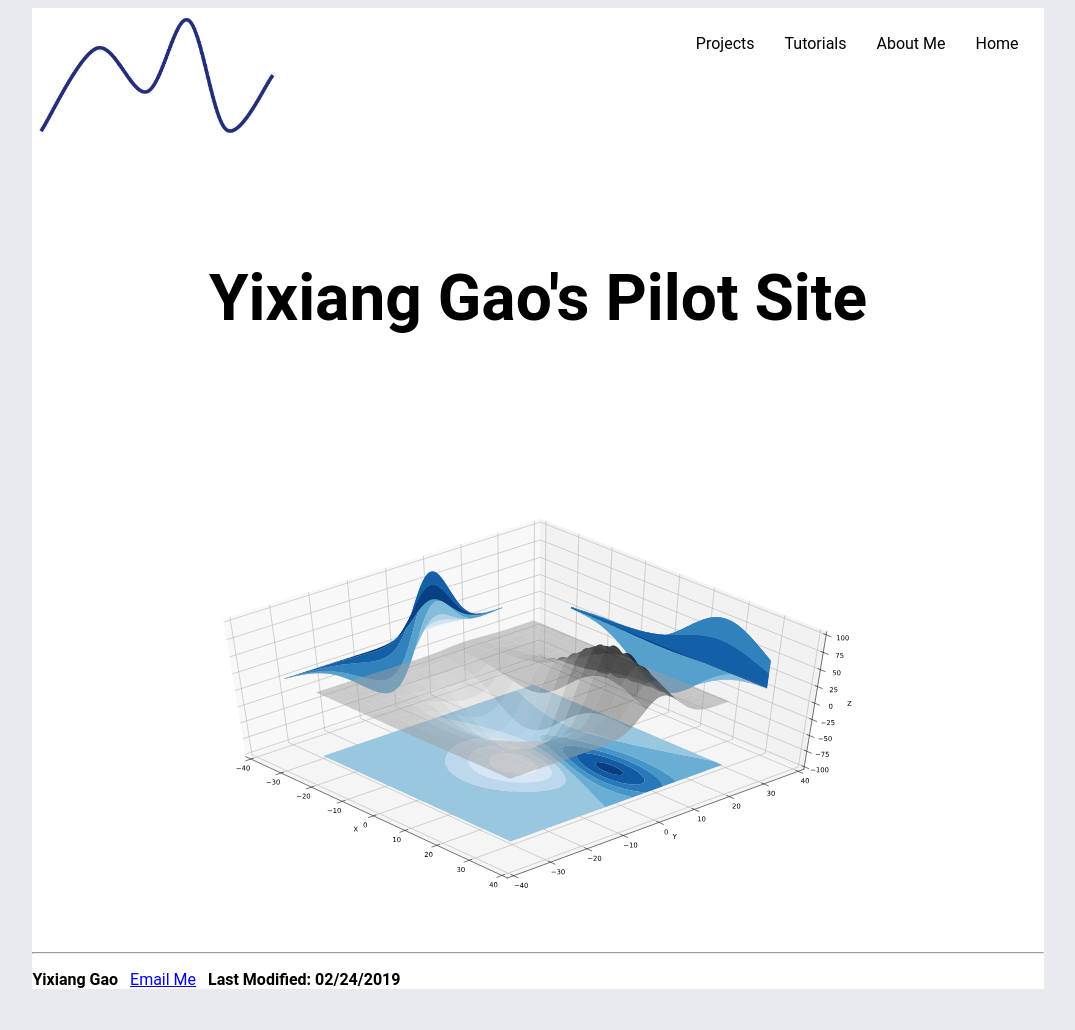
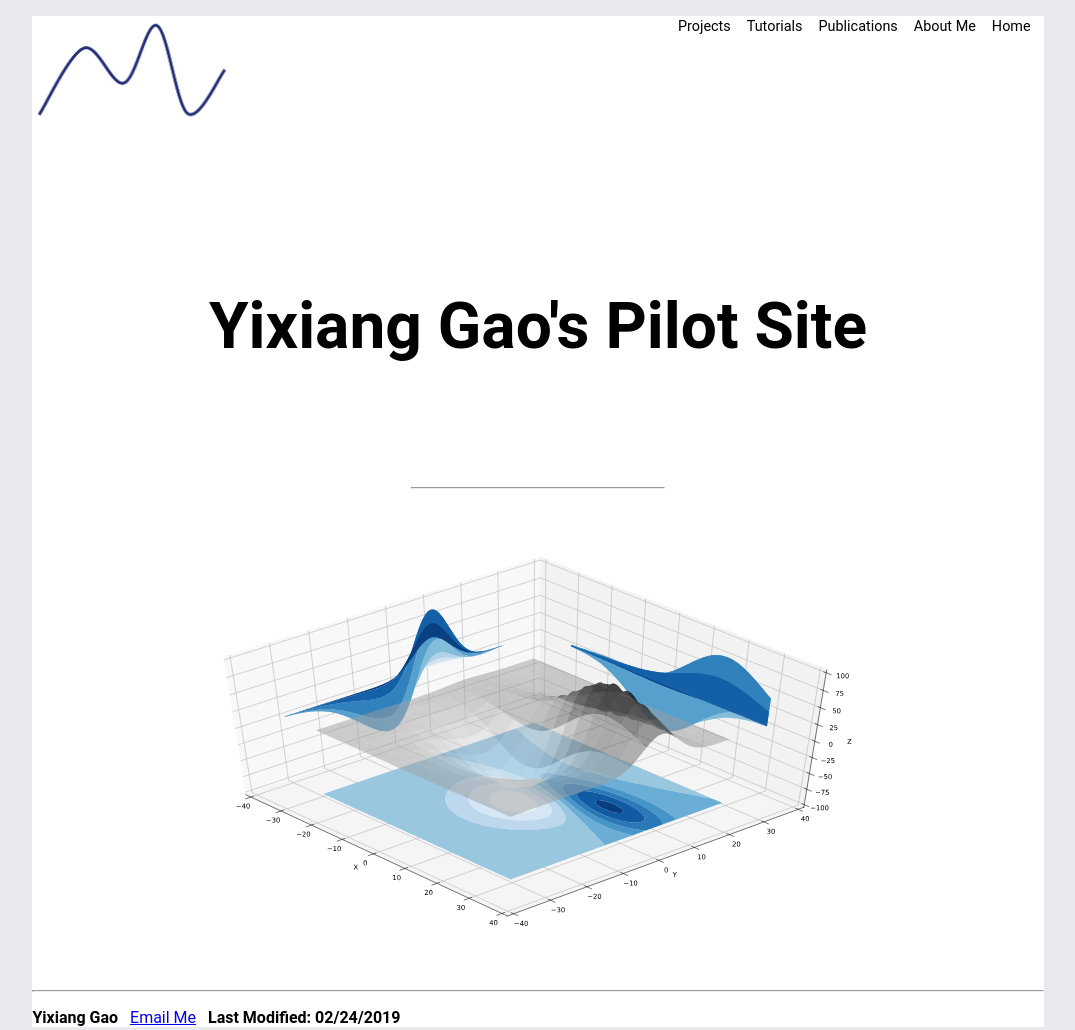
Before and after one commit to g1y5x3/ISLT7360, a plain HTML site: page islt_7360/unit5/Gao_pilot.html in a window 1280 px wide. Shown: the whole page, without its empty margins (102-1177 px from the left). Before the commit the page ends 1005 px from the top, so only its background shows below. Drawn offline with Linux system fonts and the light colour scheme.

```diff
--- a/islt_7360/unit5/Gao_pilot.html
+++ b/islt_7360/unit5/Gao_pilot.html
@@ -3,51 +3,7 @@
 <head>
 <title>Yixiang Gao's Pilot of Project</title>
 <meta charset="utf-8">
-<style>
-#wrapper { background-color: #ffffff;
-           font-family: 'Roboto', sans-serif;
-           color: #000000;
-           width: 80%;
-		   margin: auto;
-}
-
-header { height: 90px;
-         padding: 10px 10px 30px 320px;
-		 background-repeat: no-repeat;
-         background-image: url(PilotSite/website_logo.jpg);
-         background-size: 250px;
-}
-
-body { background-color: #e9eaee;
-}
-
-nav { position: relative;
-}
-ul { list-style-type: none;
-     overflow: hidden;
-}
-li { float: right;
-}
-li a { font-size: 100%;
-       color: #000000;
-       text-align: center;
-       border-radius: 25px;
-       height: 20px;
-       padding: 15px 15px 15px 15px;
-       text-decoration: none;
-}
-
-h1 { color: #000000;
-     font-size: 400%;
-     text-align: center;
-     padding: 80px 80px;
-}
-
-.fit { max-width: 93%;
-       margin: auto;
-}
-
-</style>
+<link rel="stylesheet" type="text/css" href="pilot_style.css">
 </head>
 
 <body>
@@ -55,21 +11,25 @@ h1 { color: #000000;
     <header role="banner">
         <nav role="navigation">
             <ul>
-                <li><a href="Home">Home</a></li>
-                <li><a href="About_Me">About Me</a></li>
-                <li><a href="Tutorials">Tutorials</a></li>
-                <li><a href="Projects">Projects</a></li>
+                <li><a href="Gao_pilot.html">Home</a></li>
+                <li><a href="about_me.html">About Me</a></li>
+                <li><a href="publications.html">Publications</a></li>
+                <li><a href="tutorials.html">Tutorials</a></li>
+                <li><a href="projects.html">Projects</a></li>
             </ul>
         </nav>
     </header>
 
     <h1>Yixiang Gao's Pilot Site</h1>
+
+    <hr width="25%" >
+
     <img src="PilotSite/home_page_fig.svg" class="fit" alt="contourf3d"/>
 
-<footer>
-<hr>
-<p><b>Yixiang Gao</b> &nbsp;  <a href="mailto:yg5d6@mail.missouri.edu">Email Me</a> &nbsp; <b>Last Modified: 02/24/2019</b></p>
-</footer>
+    <footer>
+    <hr>
+    <p><b>Yixiang Gao</b> &nbsp;  <a href="mailto:yg5d6@mail.missouri.edu">Email Me</a> &nbsp; <b>Last Modified: 02/24/2019</b></p>
+    </footer>
 
 </div>
 </body>
--- /dev/null
+++ b/islt_7360/unit5/about_me_style.css
@@ -0,0 +1,50 @@
+#wrapper { background-color: #ffffff;
+           font-family: 'Roboto', sans-serif;
+           color: #000000;
+           width: 80%;
+		   margin-left: auto;
+           margin-right: auto;
+           word-wrap: break-word;
+}
+
+header { height: 150px;
+         margin-top: 1px;
+         padding-right: 5px;
+		 background-repeat: no-repeat;
+         background-image: url(PilotSite/website_logo.jpg);
+         background-size: 200px;
+}
+
+body { background-color: #e9eaee;
+}
+
+nav { position: relative;
+}
+ul { list-style-type: none;
+     overflow: hidden;
+}
+li { float: right;
+}
+li a { font-size: 90%;
+       color: #000000;
+       text-align: center;
+       border-radius: 25px;
+       height: 20px;
+       padding: 8px 8px 8px 8px;
+       text-decoration: none;
+}
+
+h1 { color: #000000;
+     font-size: 250%;
+     padding-left: 30px;
+}
+
+p { color: #000000;
+    padding-left: 30px;
+    padding-right: 30px;
+}
+
+div.scrollmenu {
+    overflow: auto;
+    white-space: nowrap;
+}
--- /dev/null
+++ b/islt_7360/unit5/pilot_style.css
@@ -0,0 +1,45 @@
+#wrapper { background-color: #ffffff;
+           font-family: 'Roboto', sans-serif;
+           color: #000000;
+           width: 80%;
+		   margin-left: auto;
+		   margin-right: auto;
+}
+
+header { height: 150px;
+         margin-top: 1px;
+         padding-right: 5px;
+		 background-repeat: no-repeat;
+         background-image: url(PilotSite/website_logo.jpg);
+         background-size: 200px;
+         word-wrap: break-word;
+}
+
+body { background-color: #e9eaee;
+}
+
+nav { position: relative;
+}
+ul { list-style-type: none;
+     overflow: hidden;
+}
+li { float: right;
+}
+li a { font-size: 90%;
+       color: #000000;
+       text-align: center;
+       border-radius: 25px;
+       height: 20px;
+       padding: 8px 8px 8px 8px;
+       text-decoration: none;
+}
+
+h1 { color: #000000;
+     font-size: 400%;
+     text-align: center;
+     padding: 80px 80px;
+}
+
+.fit { max-width: 93%;
+       margin: auto;
+}
```
Also changed, not shown: islt_7360/unit5/about_me.html (added, +43 -0 lines), islt_7360/unit5/PilotSite/me1.jpg (added), islt_7360/unit5/PilotSite/me2.jpg (added), islt_7360/unit5/PilotSite/me4.jpg (added), islt_7360/unit5/PilotSite/me5.jpg (added), islt_7360/unit5/PilotSite/me6.jpg (added), 1 other file.
